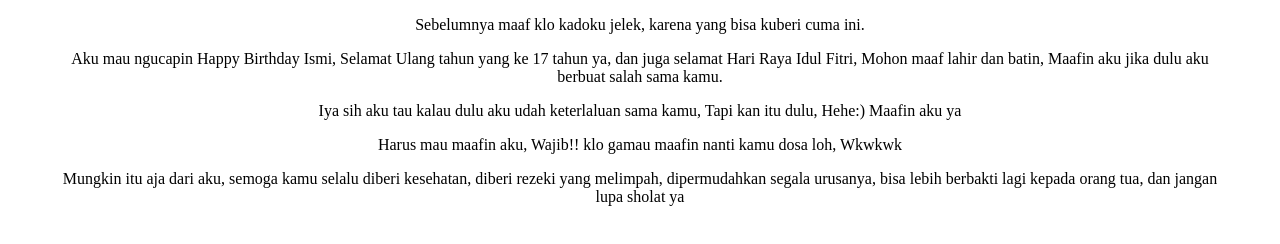
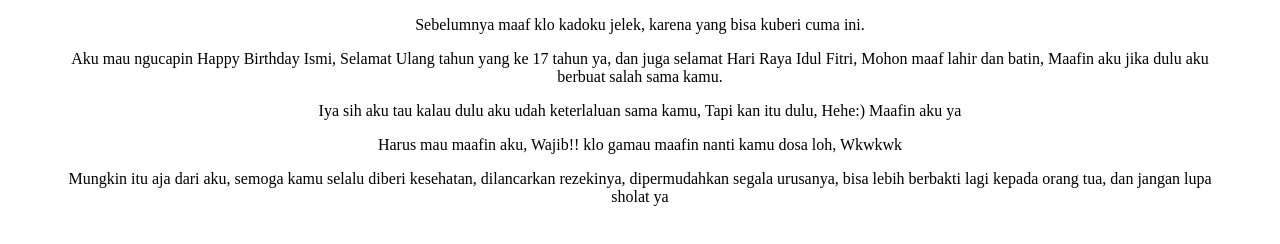
Before and after one commit to septaku/program-masih-inget, a plain HTML site: page index.html in a window 1280 px wide. Drawn offline with Linux system fonts and the light colour scheme.

Commit message:
Update index.html

```diff
--- a/index.html
+++ b/index.html
@@ -14,6 +14,6 @@
         <blockquote align="center">Aku mau ngucapin Happy Birthday Ismi, Selamat Ulang tahun yang ke 17 tahun ya, dan juga selamat Hari Raya Idul Fitri, Mohon maaf lahir dan batin, Maafin aku jika dulu aku berbuat salah sama kamu.</blockquote>
         <blockquote align="center">Iya sih aku tau kalau dulu aku udah keterlaluan sama kamu, Tapi kan itu dulu, Hehe:) Maafin aku ya</blockquote>
         <blockquote align="center">Harus mau maafin aku, Wajib!! klo gamau maafin nanti kamu dosa loh, Wkwkwk</blockquote>
-        <blockquote align="center">Mungkin itu aja dari aku, semoga kamu selalu diberi kesehatan, diberi rezeki yang melimpah, dipermudahkan segala urusanya, bisa lebih berbakti lagi kepada orang tua, dan jangan lupa sholat ya </blockquote>
+        <blockquote align="center">Mungkin itu aja dari aku, semoga kamu selalu diberi kesehatan, dilancarkan rezekinya, dipermudahkan segala urusanya, bisa lebih berbakti lagi kepada orang tua, dan jangan lupa sholat ya </blockquote>
     </body>
 </html>
```
